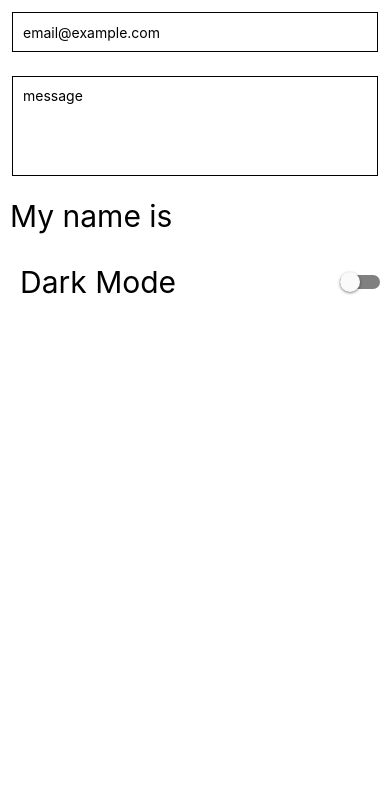
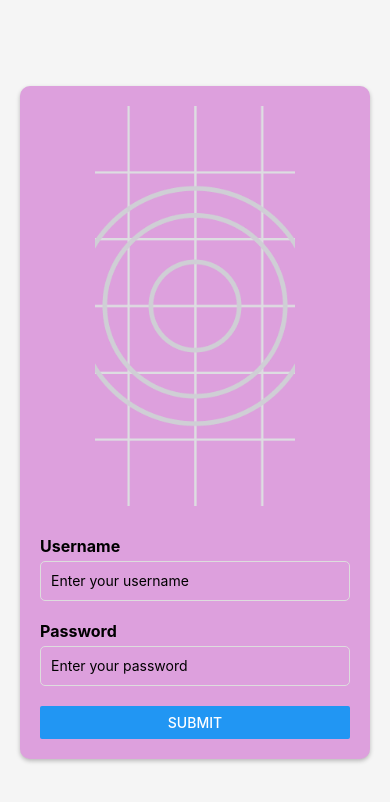
Before and after one commit to Manish10022001/React-Native, a React Native app in the folder react_native_js/RNForms/: screen / in a window 390 px wide. Shown: the top 802 px of the page. Built offline with nearby package versions, Linux system fonts and the light colour scheme.

Commit message:
React Native Login Form

```diff
--- a/react_native_js/RNForms/App.js
+++ b/react_native_js/RNForms/App.js
@@ -1,39 +1,64 @@
 import {useState} from 'react';
-import { StyleSheet, Text, TextInput, View, StatusBar, Switch } from 'react-native';
+import { StyleSheet, Text, TextInput, View, StatusBar, Image, Button, KeyboardAvoidingView, Platform } from 'react-native';
 import { SafeAreaProvider, SafeAreaView } from 'react-native-safe-area-context';
 
 export default function App() {
-  const [name, setName] = useState('')
-  const [isDarkMode, setIsDarkMode] = useState(false)
+  const [username, setUsername] = useState("");
+  const [password, setPassword] = useState('');
+  const [errors, setErrors]       = useState({});
+
+  function validateForm(){
+    let errors={};
+    if(!username) errors.username="Username is required";
+    if(!password) errors.password="Password is required";
+
+    setErrors(errors);
+    return Object.keys(errors).length === 0; //we we do not have any keys for erros then we do not have any error message
+    //and if we have then we display them
+  }
+
+  function handleSubmit(){
+    if(validateForm()){
+        console.log("Submitted", username, password);
+        //after submit reset all values
+        setUsername("");
+        setPassword("");
+        setErrors({})
+    }
+  }
   return (
     <SafeAreaProvider>
       <SafeAreaView style={styles.container}>
-        <TextInput
-          style={styles.input}
-          value={name}
-          onChangeText={setName}
-          placeholder="email@example.com"
-          secureTextEntry
-          // keyboardType="numeric"
-          autoCorrect={false}
-          autoCapitalize="none"
-        />
-        <TextInput
-          style={[styles.input, styles.multilineText]}
-          placeholder="message"
-          multiline
-        />
-        <Text style={styles.text}>My name is {name}</Text>
+        <KeyboardAvoidingView
+            behavior="padding"
+            keyboardVerticalOffset={Platform.OS==="ios"?100:0}
+        ><View style={styles.form}>
+            <Image style={styles.image} source={require("./assets/adaptive-icon.png")}/>
+            <Text style={styles.label}>Username</Text>
+            {
+                errors.username ? <Text style={styles.errorText}>{errors.username}</Text>:null
+            }
+            <TextInput
+                style={styles.input}
+                placeholder="Enter your username"
+                value={username}
+                onChangeText={setUsername}
+            />
+            <Text style={styles.label}>Password</Text>
+            {
+                errors.password ? <Text style={styles.errorText}>{errors.password}</Text>:null
+            }
+            <TextInput
+                style={styles.input}
+                placeholder="Enter your password"
+                value={password}
+                onChangeText={setPassword}
+                secureTextEntry
+            />
 
-        <View style={styles.switchContainer}>
-          <Text style={styles.text}>Dark Mode</Text>
-          <Switch
-            value={isDarkMode}
-            onValueChange={()=> setIsDarkMode((previousState)=>!previousState)}
-            trackColor={{false:"gray", true:"lightblue"}}
-            thumbCOlor="yellow"
-          />
+            <Button style={styles.button} title="Submit" onPress={handleSubmit}/>
         </View>
+        </KeyboardAvoidingView>
       </SafeAreaView>
     </SafeAreaProvider>
   );
@@ -42,28 +67,44 @@ export default function App() {
 const styles = StyleSheet.create({
   container: {
     flex: 1,
-    backgroundColor: '#fff',
+    paddingHorizontal:20,
+    justifyContent:"center",
+    backgroundColor: '#f5f5f5',
     paddingTop:StatusBar.currentHeight,
+  },
+  form:{
+    backgroundColor:"plum",
+    padding:20,
+    borderRadius:  10,
+    shadowColor:"black",
+    shadowOffset:{
+        width:0,height:2
+    },
+    shadowOpacity:0.25,
+    shadowRadius:4,
+    elevation:5,
+  },
+  label:{
+    fontSize:16,
+    marginBottom:5,
+    fontWeight:"bold"
   },
   input:{
     height:40,
-    margin:12,
+    borderColor:"#ddd",
     borderWidth:1,
-    padding:10
+    marginBottom:20,
+    padding:10,
+    borderRadius:5
   },
-  text:{
-    fontSize:30,
-    padding:10
+  image:{
+    width:200,
+    height:400,
+    marginBottom:30,
+    alignSelf:"center"
   },
-  multilineText:{
-    minHeight:100,
-    textAlignVertical:"top"
-  },
-  switchContainer:{
-    flexDirection:"row",
-    alignItems:"center",
-    justifyContent:"space-between",
-    paddingTop:10,
-    paddingHorizontal:10
+  errorText:{
+    color:"red",
+    marginBottom:10
   }
 });
```
